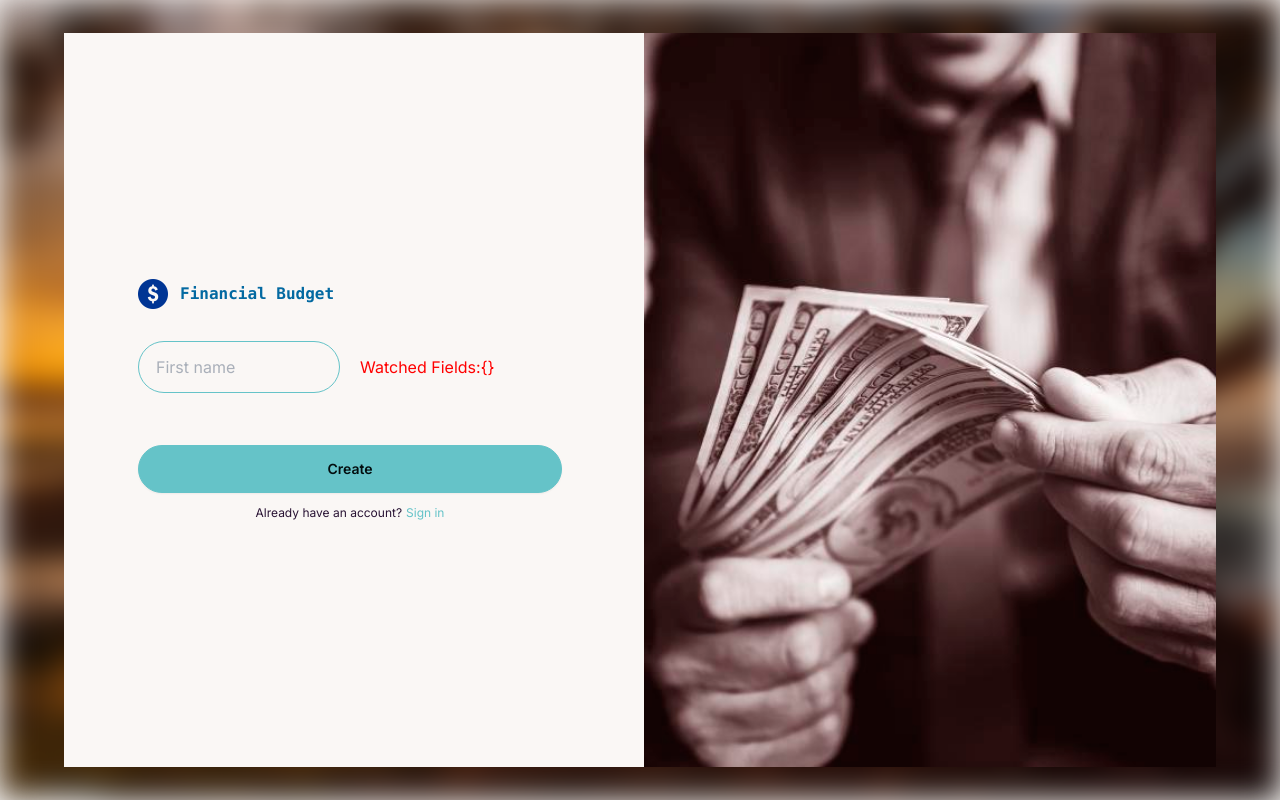
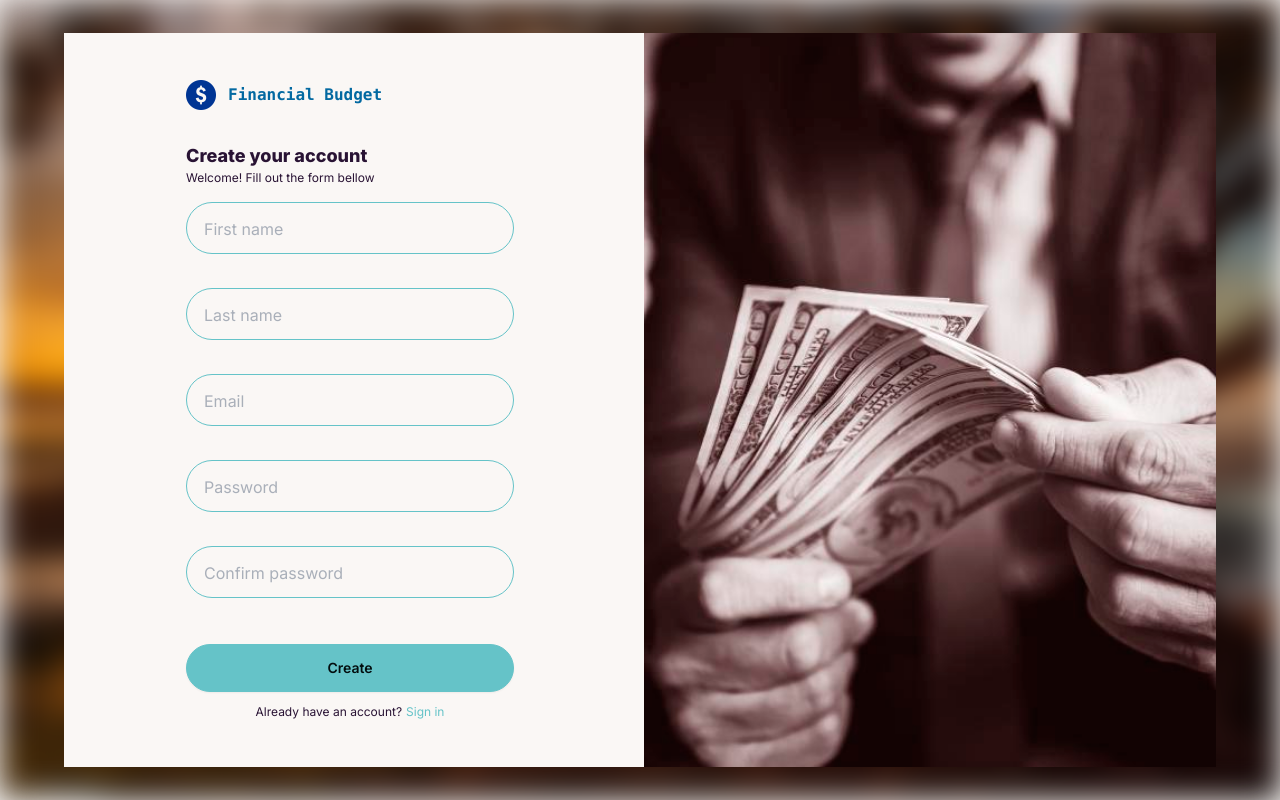
Before and after one commit to zanonjonas-codes/ts-financial-budget, a Next.js app: page /onboarding/signup in a window 1280 px wide. Built offline with nearby package versions, Linux system fonts and the light colour scheme.

Commit message:
react-hook-form + zod + input style

```diff
--- a/package.json
+++ b/package.json
@@ -11,6 +11,7 @@
     "format": "prettier --write \"src/**/*.{js,jsx,ts,tsx,css,md}\" --config ./.prettierrc.json"
   },
   "dependencies": {
+    "@hookform/error-message": "^2.0.1",
     "@hookform/resolvers": "^3.3.4",
     "next": "^14.1.0",
     "next-auth": "^4.24.5",
--- a/src/app/layout.tsx
+++ b/src/app/layout.tsx
@@ -1,6 +1,7 @@
 import type { Metadata } from 'next'
 import { Inter } from 'next/font/google'
 import './globals.css'
+import * as z from 'zod'
 
 const inter = Inter({ subsets: ['latin'] })
 
@@ -14,6 +15,17 @@ export default function RootLayout({
 }: {
   children: React.ReactNode
 }): JSX.Element {
+  const customErrorMap: z.ZodErrorMap = (issue, ctx) => {
+    switch (issue.code) {
+      case z.ZodIssueCode.too_small:
+        return { message: `${issue.path} ${issue.minimum} charater(s) min` }
+      default:
+        return { message: ctx.defaultError }
+    }
+  }
+
+  z.setErrorMap(customErrorMap)
+
   return (
     <html lang="en">
       <body className={inter.className}>{children}</body>
--- a/src/app/onboarding/signin/page.tsx
+++ b/src/app/onboarding/signin/page.tsx
@@ -1,12 +1,34 @@
+'use client'
+
 import { PrimaryLink } from '@/components/ui/PrimaryLink'
 import { FcGoogle } from 'react-icons/fc'
 import { IoLogoGithub } from 'react-icons/io'
 import { Logo } from '../../../components/Logo'
 import { ProviderLoginButton } from '../../../components/ProviderLoginButton'
+import { FormInput } from '@/components/ui/FormInput'
+import { FormProvider, useForm } from 'react-hook-form'
+import { zodResolver } from '@hookform/resolvers/zod'
+import { z } from '@/libs/zodInstance'
 
 export interface ILoginProps {}
 
 export default function Login(props: ILoginProps): JSX.Element {
+  const signInSchema = z.object({
+    Email: z.string().email().min(1),
+    Password: z.string().min(1),
+  })
+
+  type FormType = Zod.infer<typeof signInSchema>
+
+  const methods = useForm<FormType>({
+    resolver: zodResolver(signInSchema),
+    mode: 'onChange',
+  })
+
+  const onSubmit = (data: unknown): void => {
+    console.log(data)
+  }
+
   return (
     <div className="grid md:min-w-96 md:max-w-96 px-7 pt-28 md:pt-0">
       <Logo className="mb-8" />
@@ -36,16 +58,14 @@ export default function Login(props: ILoginProps): JSX.Element {
       </div>
 
       <div className="grid grid-cols-1 items-center justify-center gap-y-3">
-        <input
-          placeholder="Email"
-          type="text"
-          className="input input-primary"
-        />
-        <input
-          placeholder="Password"
-          type="password"
-          className="input input-primary"
-        />
+        <FormProvider {...methods}>
+          <form onSubmit={methods.handleSubmit(onSubmit)}>
+            <div className="grid gap-8  mb-3">
+              <FormInput label="Email" name="Email" type="text" />
+              <FormInput label="Password" type="password" name="Password" />
+            </div>
+          </form>
+        </FormProvider>
       </div>
 
       <div className="flex items-center justify-between">
--- a/src/app/onboarding/signup/page.tsx
+++ b/src/app/onboarding/signup/page.tsx
@@ -1,79 +1,63 @@
 'use client'
 
 import { Logo } from '@/components/Logo'
-import { Input } from '@/components/ui/Input'
+import { FormInput } from '@/components/ui/FormInput'
 import { PrimaryLink } from '@/components/ui/PrimaryLink'
+import { z } from '@/libs/zodInstance'
 import { zodResolver } from '@hookform/resolvers/zod'
-import { useForm } from 'react-hook-form'
-import * as z from 'zod'
+import { FormProvider, useForm } from 'react-hook-form'
 
 export interface ISignUpProps {}
 
 export default function SignUp(props: ISignUpProps): JSX.Element {
   const signUpSchema = z
     .object({
-      firstName: z.string().min(2).max(80),
-      lastName: z.string().min(2).max(80),
-      email: z.string().email(),
-      password: z.string().min(4),
-      confirmPassword: z.string().min(4),
+      'First name': z.string().min(2).max(80),
+      'Last name': z.string().min(2).max(80),
+      Email: z.string().email(),
+      Password: z.string().min(4),
+      'Confirm password': z.string(),
     })
-    .refine((data) => data.password === data.confirmPassword, {
+    .refine((data) => data.Password === data['Confirm password'], {
       message: "Password don't match",
-      path: ['confirmPassword'],
+      path: ['Confirm password'],
     })
 
   const onSubmit = (data: unknown): void => {
     console.log(data)
   }
 
-  type FormType = z.infer<typeof signUpSchema>
+  type FormType = Zod.infer<typeof signUpSchema>
 
-  const {
-    handleSubmit,
-    formState: { errors },
-    register,
-    watch,
-  } = useForm<FormType>({
+  const methods = useForm<FormType>({
     resolver: zodResolver(signUpSchema),
+    mode: 'onChange',
   })
 
-  const watchAllFields = watch()
+  return (
+    <div className="grid md:min-w-96 md:max-w-96 px-7 pt-28 md:pt-0 items-center">
+      <Logo className="mb-8" />
+      <span className="text-lg font-extrabold">Create your account</span>
 
-  return (
-    <div className="grid md:w-[480px] px-7 pt-28 md:pt-0">
-      <Logo className="mb-8" />
+      <span className="text-xs mb-4">Welcome! Fill out the form bellow</span>
 
-      <form onSubmit={handleSubmit(onSubmit)}>
-        <div className="grid grid-cols-2 items-center justify-center gap-5 mb-3">
-          <Input label="First name" id="firstName" {...register('firstName')} />
+      <FormProvider {...methods}>
+        <form onSubmit={methods.handleSubmit(onSubmit)}>
+          <div className="grid gap-8  mb-3">
+            <FormInput label="First name" name="First name" />
+            <FormInput label="Last name" name="Last name" />
+            <FormInput className="" label="Email" name="Email" />
+            <FormInput label="Password" type="password" name="Password" />
+            <FormInput
+              label="Confirm password"
+              type="password"
+              name="Confirm password"
+            />
 
-          <div style={{ color: 'red' }} className="z-40">
-            {watchAllFields ? (
-              <>
-                <label>Watched Fields:</label>
-                {JSON.stringify(watchAllFields)}
-              </>
-            ) : (
-              ''
-            )}
+            <button className="btn btn-primary mt-3">Create</button>
           </div>
-
-          {/* <Input label="Last name" id="lastName" />
-          <div style={{ color: 'red' }}>{errors?.lastName?.message}</div>
-          <Input className="col-span-1" label="Email" id="email" />
-          <div style={{ color: 'red' }}>{errors?.email?.message}</div>
-          <Input label="Password" type="password" id="password" />
-          <div style={{ color: 'red' }}>{errors?.password?.message}</div>
-          <Input
-            label="Confirm password"
-            type="password"
-            id="confirmPassword"
-          /> */}
-          <div style={{ color: 'red' }}>{errors?.confirmPassword?.message}</div>
-          <button className="btn btn-primary col-span-2 mt-3">Create</button>
-        </div>
-      </form>
+        </form>
+      </FormProvider>
 
       <div className="flex justify-center">
         <span className="text-xs">Already have an account?</span>
--- /dev/null
+++ b/src/components/ui/FormInput.tsx
@@ -0,0 +1,48 @@
+import { ErrorMessage } from '@hookform/error-message'
+import { FieldPath, FieldValues, get, useFormContext } from 'react-hook-form'
+import { twMerge } from 'tailwind-merge'
+import { Input } from './Input'
+
+export interface FormInputProps<TFormValues extends FieldValues>
+  extends React.ComponentPropsWithoutRef<'input'> {
+  className?: string
+  label: string
+  name: FieldPath<TFormValues>
+}
+
+export function FormInput<TFormValues extends FieldValues>(
+  props: FormInputProps<TFormValues>
+): JSX.Element {
+  const localClassName = ''
+
+  const {
+    register,
+    formState: { errors },
+  } = useFormContext()
+
+  const { className, ...rest } = props
+
+  const error = get(errors || errors, props.name)
+
+  return (
+    <div
+      style={{ position: 'relative' }}
+      className={twMerge(localClassName, className)}
+    >
+      <Input invalid={error ? 1 : 0} {...rest} {...register(props.name)}>
+        {
+          <ErrorMessage
+            errors={errors}
+            name={props.name}
+            as={
+              <div
+                className="text-xs text-error ml-4"
+                style={{ position: 'absolute', bottom: '-20px' }}
+              />
+            }
+          />
+        }
+      </Input>
+    </div>
+  )
+}
--- a/src/components/ui/Input.tsx
+++ b/src/components/ui/Input.tsx
@@ -1,34 +1,37 @@
 import * as React from 'react'
 import { twMerge } from 'tailwind-merge'
-
-// Redecalare forwardRef
-declare module 'react' {
-  function forwardRef<T, P = object>(
-    render: (props: P, ref: React.Ref<T>) => React.ReactElement | null
-  ): (props: P & React.RefAttributes<T>) => React.ReactElement | null
-}
 
 export interface InputProps extends React.ComponentPropsWithoutRef<'input'> {
   className?: string
   label: string
+  children?: React.ReactNode
+  invalid: number
 }
 
-function InputInner(
+export const Input = React.forwardRef(function InputInner(
   props: InputProps,
   ref: React.ForwardedRef<HTMLInputElement>
 ): JSX.Element {
-  const localClassName = 'relative'
+  const localClassName = ''
 
-  const { className, label, ...rest } = props
+  const { className, children, label, ...rest } = props
+
+  const borderInputClass = (): string => {
+    if (props.invalid) {
+      return 'border-error'
+    }
+    return 'border-primary'
+  }
 
   return (
     <div className={twMerge(localClassName, className)}>
+      <div className="relative" style={{ minHeight: '54px' }}>
         <input
           type={props.type}
-        id={props.id}
+          id={props.name}
           className={twMerge(
             `block px-4 pb-2.5 pt-4 w-full
-        text-base-content bg-transparent rounded-btn border border-primary appearance-none
+          text-base-content bg-transparent rounded-btn border ${borderInputClass()} appearance-none
           focus:outline-none outline-offset-2 focus:outline-primary
           focus:ring-0 focus:border-blue-600 peer`
           )}
@@ -37,7 +40,7 @@ function InputInner(
           {...rest}
         />
         <label
-        htmlFor={props.id}
+          htmlFor={props.name}
           className="absolute cursor-text bg-base-100 text-neutral-content text-base-400
         duration-300 transform -translate-y-4 scale-75 top-1 z-10 origin-[0]
         px-[3px] ml-[7px] peer-focus:text-blue-600
@@ -49,7 +52,7 @@ function InputInner(
           {label}
         </label>
       </div>
+      {children}
+    </div>
   )
-}
-
-export const Input = React.forwardRef(InputInner)
+})
--- a/src/libs/session.ts
+++ b/src/libs/session.ts
@@ -5,6 +5,5 @@ import { DefaultSession } from 'next-auth'
 
 export async function getCurrentUser(): Promise<DefaultSession['user']> {
   const session = await getServerSession(authOptions)
-
   return session?.user
 }
--- /dev/null
+++ b/src/libs/zodInstance.ts
@@ -0,0 +1,14 @@
+import * as zod from 'zod'
+
+const customErrorMap: zod.ZodErrorMap = (issue, ctx) => {
+  switch (issue.code) {
+    case zod.ZodIssueCode.too_small:
+      return { message: `${issue.path} ${issue.minimum} charater(s) min` }
+    default:
+      return { message: ctx.defaultError }
+  }
+}
+
+zod.setErrorMap(customErrorMap)
+
+export const z = { ...zod }
```
Also changed, not shown: 1 other file (tests, documents, lock files or other folders). Lines whose indentation alone changed are shown as unchanged.
